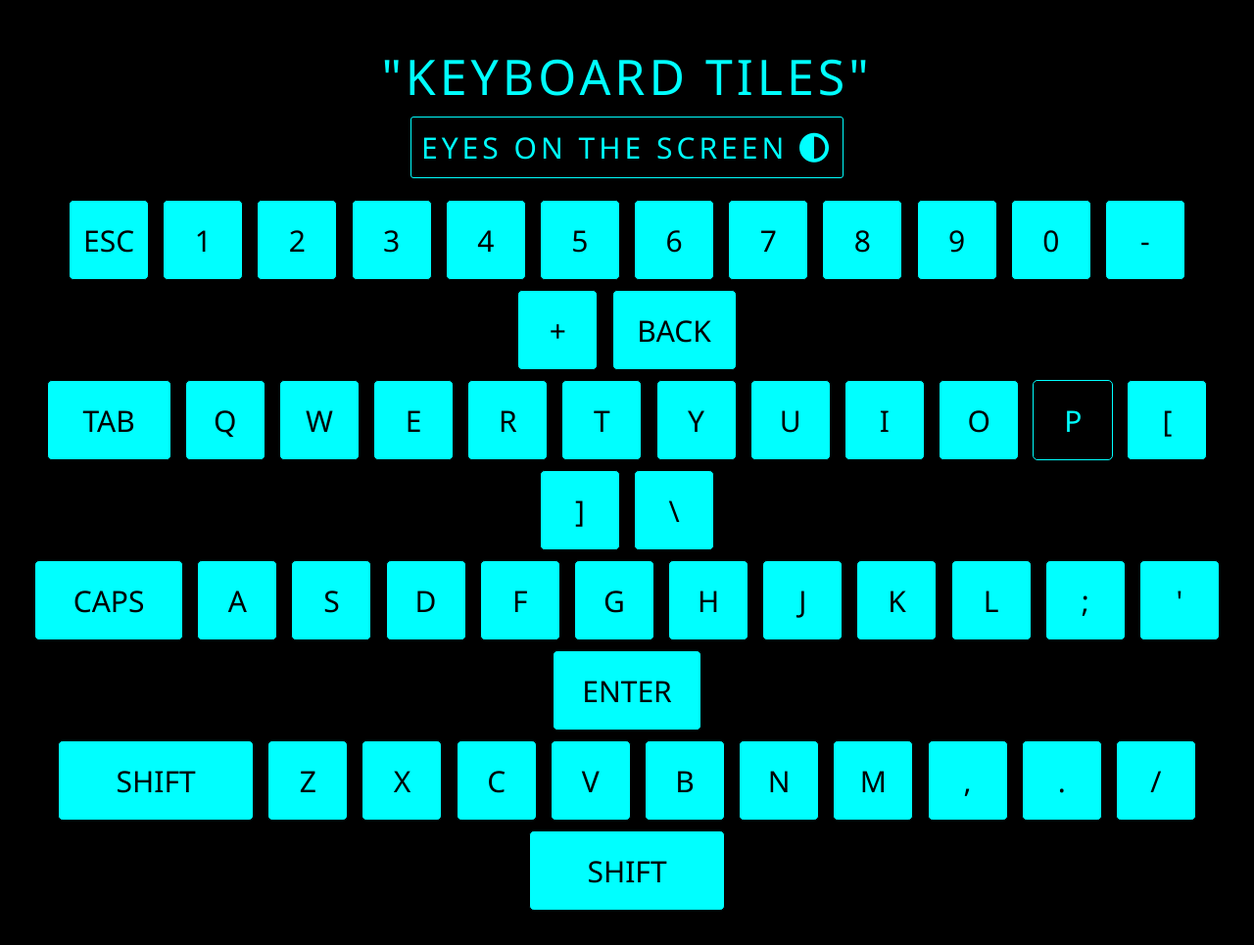
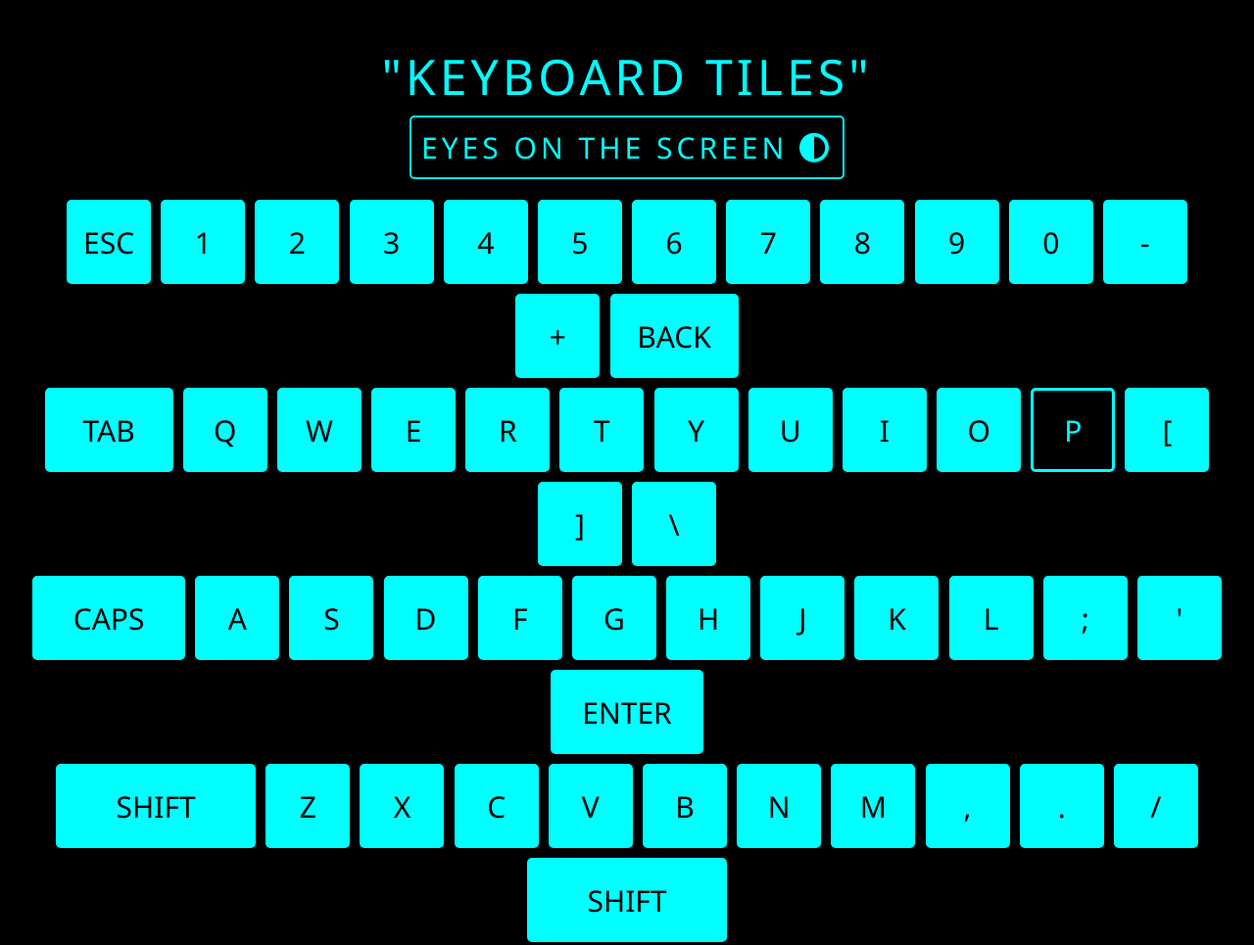
Before and after one commit to SolaiyappanS/keyboardgame, a plain HTML site: page index.html in a window 1280 px wide. Shown: the top 965 px of the page at 98% size. Drawn offline with Linux system fonts and the light colour scheme.

Commit message:
style changes

```diff
--- a/backend.js
+++ b/backend.js
@@ -2,7 +2,7 @@ var keys = ['1','2','3','4','5','6','7','8','9','0',
             'A','B','C','D','E','F','G','H','I','J',
             'K','L','M','N','O','P','Q','R','S','T',
             'U','V','W','X','Y','Z'];
-var colors = ['cyan','yellow','pink','white'];
+var colors = ['#5ff','#faf','#ff5','#dde'];
 var colorCounter = 0;
 var color = 'cyan';
 var root = document.querySelector(':root');
@@ -12,6 +12,7 @@ document.addEventListener('keydown', playKey);
 function startGame(){
     isGameStarted = true;
     var key = Math.floor(Math.random()*36);
+    document.getElementById("Key"+keys[key]).style.border = '3px solid';
     document.getElementById("Key"+keys[key]).style.borderColor = color;
     document.getElementById("Key"+keys[key]).style.color = color;
     document.getElementById("Key"+keys[key]).style.backgroundColor = 'black';
@@ -42,7 +43,7 @@ function playKey(e){
 
 function normal(){
     for(var i in keys){
-        document.getElementById("Key"+keys[i]).style.borderColor = 'black';
+        document.getElementById("Key"+keys[i]).style.border = '3px solid var(--primary-color)';
         document.getElementById("Key"+keys[i]).style.color = 'black';
         document.getElementById("Key"+keys[i]).style.backgroundColor = color;
     }
--- a/style.css
+++ b/style.css
@@ -14,6 +14,7 @@ body{
 
 .row{
     display: block;
+    justify-content: center;
 }
 
 .column{
@@ -23,11 +24,14 @@ body{
     font-size: 30px;
     text-align: center;
     padding-top: 20px;
-    margin: 5px;
+    margin-left: 3px;
+    margin-right: 3px;
+    margin-top: 5px;
+    margin-bottom: 5px;
     background-color: var(--primary-color);
     color: black;
     border-radius: 5px;
-    border: 1px black solid;
+    border: 3px var(--primary-color) solid;
 }
 
 .type1{
@@ -60,6 +64,6 @@ h4{
     letter-spacing: 4px;
     width: 500px;
     padding: 10px;
-    border: 1px var(--primary-color) solid;
-    border-radius: 3px;
+    border: 2px var(--primary-color) solid;
+    border-radius: 5px;
 }
```
Also changed, not shown: index.html (+1 -0 lines).
